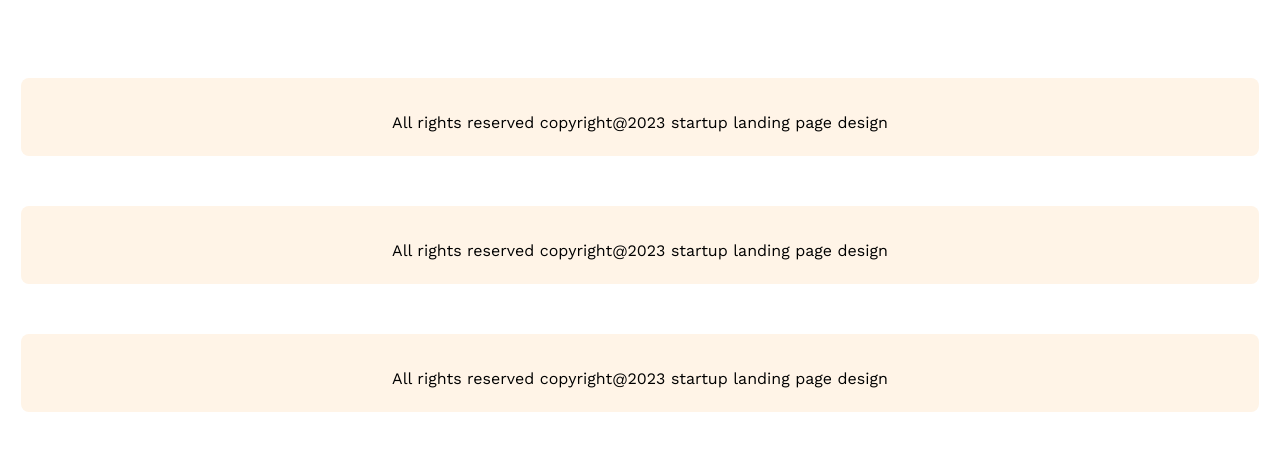
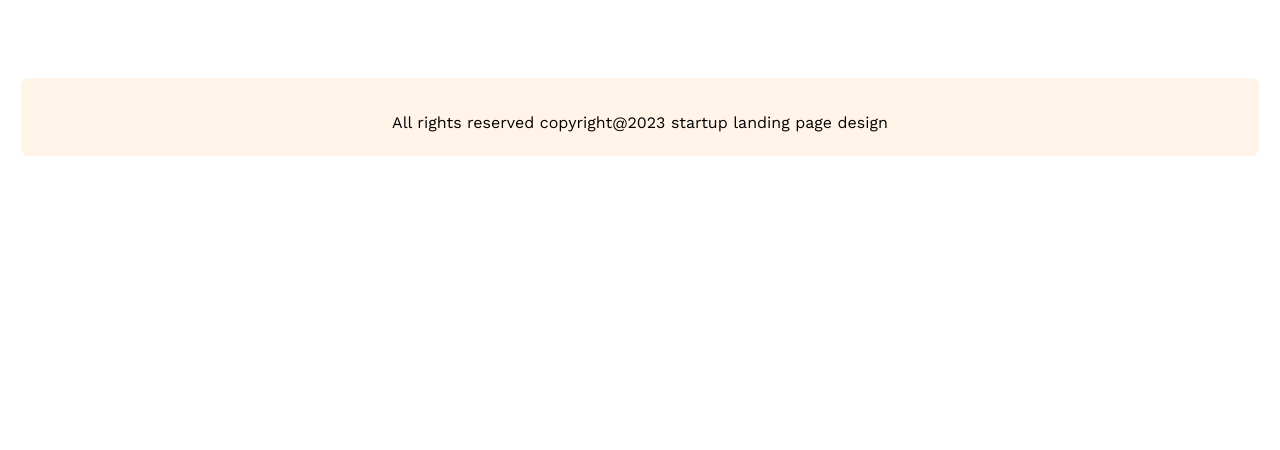
Before and after one commit to Siddikur-22/g3-architects-website, a plain HTML site: page index.html in a window 1280 px wide. Shown: the part 4301-4751 px from the top of the page. After the commit the page ends 4507 px from the top, so only its background shows below. Drawn offline with nearby package versions, Linux system fonts and the light colour scheme.

```diff
--- a/index.html
+++ b/index.html
@@ -135,13 +135,6 @@
 
     </main>
 
-    <footer class="footer">
-       <p class="card-title text.light-gray">All rights reserved copyright@2023 startup landing page design</p>
-    </footer>
-    <footer class="footer">
-        <p class="card-title text.light-gray">All rights reserved copyright@2023 startup landing page design</p>
-     </footer>
-
 
      <footer class="footer">
        <p class="card-title text.light-gray">All rights reserved copyright@2023 startup landing page design</p>
```
